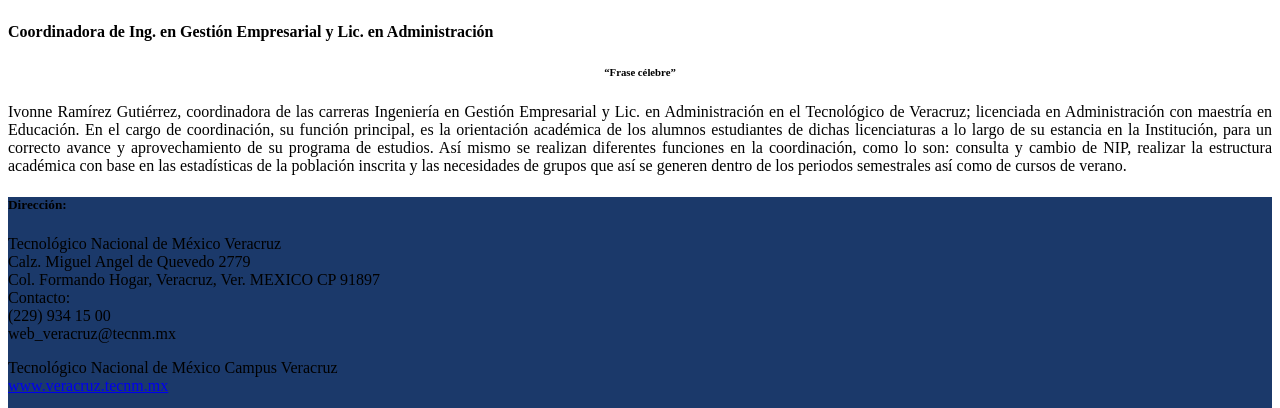
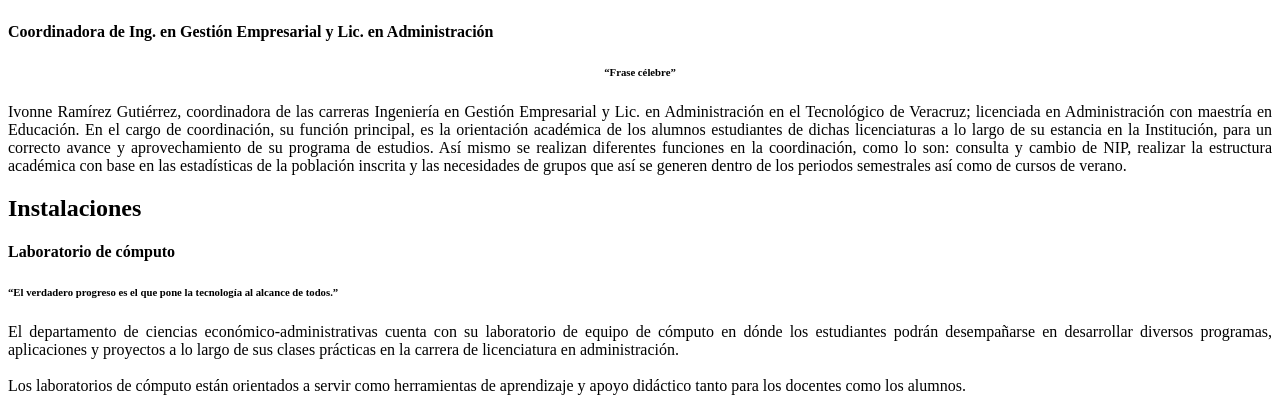
Before and after one commit to dddniela/Administracion, a PHP site: template src/View/conocenos-vista.php in a window 1280 px wide. Shown: the part 3666-4074 px from the top of the page. Run offline with PHP 8.4, Linux system fonts and the light colour scheme; the template is opened without the code that fills it, so the values that code supplies are empty.

Commit message:
Update conocenos-vista.php

```diff
--- a/src/View/conocenos-vista.php
+++ b/src/View/conocenos-vista.php
@@ -71,9 +71,10 @@
               “Frase célebre”<br />
             </h6>
             <p class="" style="text-align: justify">
-            Claudia Guadalupe Zarrabal Gutíerrez, Jefa del Departamento de Ciencias Económico-Administrativas en el Tecnológico de Veracruz;
-            Lorem ipsum dolor, sit amet consectetur adipisicing elit. Placeat quam recusandae harum consectetur quia odio mollitia quae veniam minus tempora aspernatur ab optio nesciunt non delectus esse, reiciendis doloribus nulla.
-            Lorem ipsum dolor sit amet consectetur adipisicing elit. Impedit adipisci esse velit doloremque illum odit cum ratione autem quia, consequatur at corporis quisquam, magnam officia aliquam sit perferendis molestias error.
+            Claudia Guadalupe Zarrabal Gutíerrez, Jefa del Departamento de Ciencias Económico-Administrativas en el Tecnológico
+            de Veracruz; Docente de Ciencias Económico Administrativas con experiencia en proyectos de innovación y mercadotenia.
+            Como jefa del departamento tiene la función de coordinar la aplicación de los programas de estudio de Licenciatura en
+            Administración, Ingeniería en Gestión Empresarial y posgrados
             </p>
           </div>
         </div>
@@ -138,7 +139,7 @@
 <!--Fin Descripción Jefa/e del departamento -->
 
 
-<!-- Instalaciones
+<!-- Instalaciones -->
 <div class="bg-primary pt-5"></div>
 <section class="seccionInstalaciones bg-dark">
   <div class="row px-2 g-0">
@@ -151,7 +152,7 @@
             </h2>
             <div class="separadorSeccionOscura"></div>
             <h4 class="text-center text-light fw-bold fs-3">
-              Laboratorios de cómputo
+              Laboratorio de cómputo
             </h4>
           </div>
           <div class="col-12">
@@ -161,17 +162,17 @@
             </h6>
 
             <p class="text-light" style="text-align: justify">
-              El departamento de sistemas y computación cuenta con diversos
-              laboratorios de equipo de cómputo en dónde los estudiantes podrán
+              El departamento de ciencias económico-administrativas cuenta con su
+              laboratorio de equipo de cómputo en dónde los estudiantes podrán
               desempañarse en desarrollar diversos programas, aplicaciones y
               proyectos a lo largo de sus clases prácticas en la carrera de
-              ingeniería en sistemas computacionales. <br /><br />
+              licenciatura en administración. <br /><br />
               Los laboratorios de cómputo están orientados a servir como
               herramientas de aprendizaje y apoyo didáctico tanto para los
               docentes como los alumnos.
             </p>
             <div class="justify-content-center text-center">
-              <p><a class="btn-warning w-auto btn font-bold" target="_blank" href="https://bit.ly/3ZrhDeQ">
+              <p><a class="btn-warning w-auto btn font-bold" target="_blank" href="#">
                 Reglamento de Laboratorio</a></p>
             </div>
           </div>
@@ -180,40 +181,42 @@
     </div>
 
     <div class="col-lg-6 col-12 p-2 d-flex justify-content-center align-items-center">
-      -->
+   <!-- Fin Instalaciones -->
 
-      <!-- Galería con modal para laboratorios de cómputo
+      <!-- Galería con modal para laboratorios de cómputo -->
       <div class="contenedor-galeria bg-dark">
         <div class="row">
-          <div class="col-lg-6">
+          <!-- <div class="col-lg-6"> -->
             <a href="#!" data-bs-toggle="modal" data-bs-target="#modalImage1">
               <img class="img-fluid w-100 shadow-1-strong rounded mb-4" src="img/IMG_3878.webp" alt="" />
             </a>
-            <a href="#!" data-bs-toggle="modal" data-bs-target="#modalImage2">
-              <img class="img-fluid w-100 shadow-1-strong rounded mb-4" src="img/IMG_1110.webp" alt="" />
+
+           <!-- <a href="#!" data-bs-toggle="modal" data-bs-target="#modalImage2">
+              <img class="img-fluid w-100 shadow-1-strong rounded mb-4" src="img/IMG_3878.webp" alt="" />
             </a>
           </div>
 
           <div class="col-lg-6">
             <a href="#!" data-bs-toggle="modal" data-bs-target="#modalImage3">
-              <img class="img-fluid w-100 shadow-1-strong rounded mb-4" src="img/IMG_3879.webp" alt="" />
+              <img class="img-fluid w-100 shadow-1-strong rounded mb-4" src="img/IMG_3878.webp" alt="" />
             </a>
             <a href="#!" data-bs-toggle="modal" data-bs-target="#modalImage4">
-              <img class="img-fluid w-100 shadow-1-strong rounded mb-4" src="img/IMG_0959.webp" alt="" />
+              <img class="img-fluid w-100 shadow-1-strong rounded mb-4" src="img/IMG_3878.webp" alt="" />
             </a>
-          </div>
+          </div>-->
         </div>
       </div>
-       Fin Galería con modal para laboratorios de cómputo
+
+     <!--  Fin Galería con modal para laboratorios de cómputo -->
     </div>
   </div>
 </section>
 
-Fin Instalaciones-->
+<!--   Fin Galería con modal para laboratorios  -->
 
-<!-- Modals de la galería
+<!-- Modals de la galería -->
 
-Imagen 1
+<!-- Imagen 1 -->
 <div tabindex="-1" aria-labelledby="modalImage3" aria-hidden="true" class="modal fade" id="modalImage1">
   <div class="modal-dialog modal-lg modal-dialog-centered">
     <div class="modal-content bg-transparent text-white text-center">
@@ -222,6 +225,7 @@
   </div>
 </div>
 
+<!--   Moddal
 Imagen 2
 <div tabindex="-1" aria-labelledby="modalImage4" aria-hidden="true" class="modal fade" id="modalImage2">
   <div class="modal-dialog modal-lg modal-dialog-centered">
@@ -235,7 +239,7 @@
 <div tabindex="-1" aria-labelledby="modalImage5" aria-hidden="true" class="modal fade" id="modalImage3">
   <div class="modal-dialog modal-lg modal-dialog-centered">
     <div class="modal-content bg-transparent text-white text-center">
-      <img src="img/IMG_3879.webp" alt="" />
+      <img src="img/IMG_0555.jpg" alt="" />
     </div>
   </div>
 </div>
```
